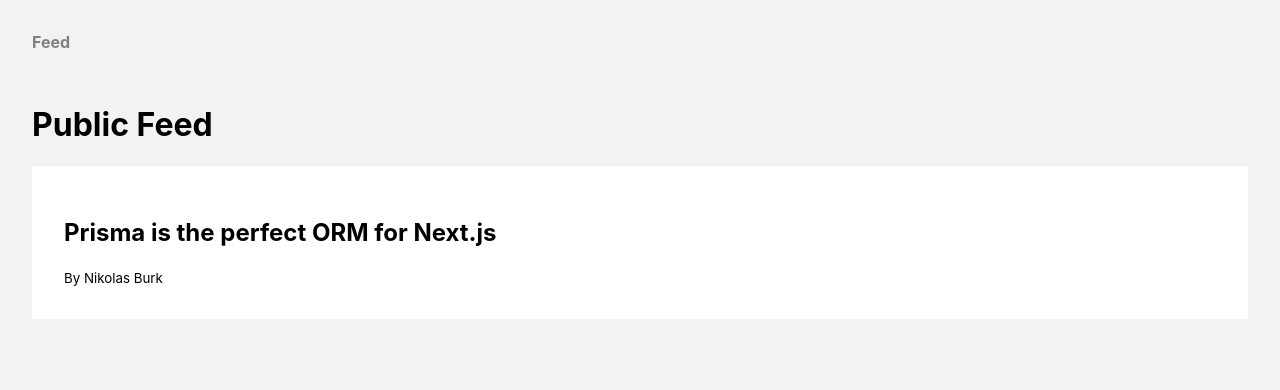
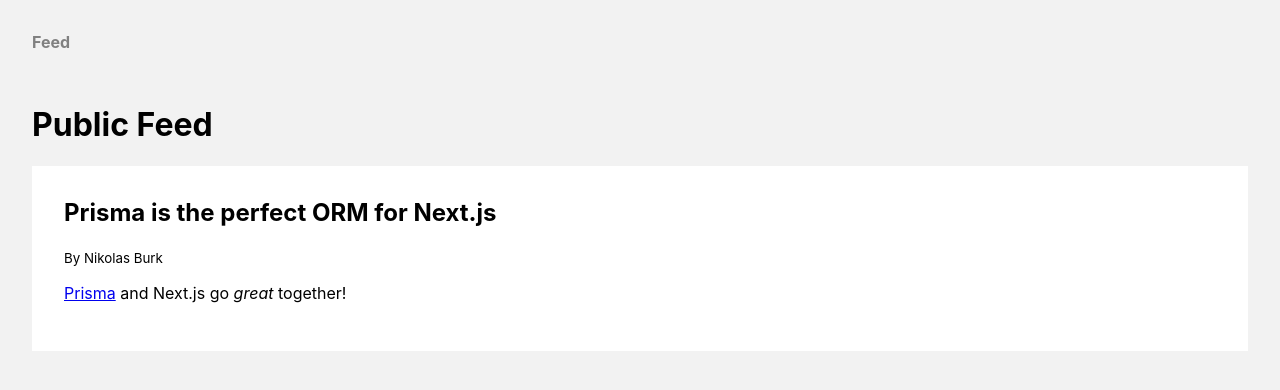
Before and after one commit to itorest/blog-nextjs-prisma, a Next.js app: page / in a window 1280 px wide. Shown: the top 390 px of the page. Built offline with nearby package versions, Linux system fonts and the light colour scheme.

Commit message:
feat: opt

```diff
--- a/components/Post.tsx
+++ b/components/Post.tsx
@@ -17,9 +17,9 @@
   const authorName = post.author ? post.author.name : "Unknown author";
   return (
     <div onClick={() => Router.push("/p/[id]", `/p/${post.id}`)}>
-      <h2>{post.title}</h2>
+      <h2 style={{ marginTop: 0 }}>{post.title}</h2>
       <small>By {authorName}</small>
-      <ReactMarkdown source={post.content} />
+      <ReactMarkdown>{post.content}</ReactMarkdown>
       <style jsx>{`
         div {
           color: inherit;
--- a/package.json
+++ b/package.json
@@ -19,6 +19,11 @@
   "devDependencies": {
     "@types/node": "16.11.12",
     "@types/react": "17.0.37",
+    "eslint": "8.4.1",
+    "eslint-config-next": "12.0.7",
+    "eslint-config-prettier": "^8.3.0",
+    "eslint-plugin-prettier": "^4.0.0",
+    "prettier": "^2.5.1",
     "typescript": "4.5.3"
   }
 }
--- a/pages/_app.tsx
+++ b/pages/_app.tsx
@@ -1,9 +1,7 @@
 import { AppProps } from "next/app";
 
 const App = ({ Component, pageProps }: AppProps) => {
-  return (
-    <Component {...pageProps} />
-  );
+  return <Component {...pageProps} />;
 };
 
 export default App;
--- a/pages/index.tsx
+++ b/pages/index.tsx
@@ -1,27 +1,11 @@
-import React from "react"
-import { GetStaticProps } from "next"
-import Layout from "../components/Layout"
-import Post, { PostProps } from "../components/Post"
-
-export const getStaticProps: GetStaticProps = async () => {
-  const feed = [
-    {
-      id: 1,
-      title: "Prisma is the perfect ORM for Next.js",
-      content: "[Prisma](https://github.com/prisma/prisma) and Next.js go _great_ together!",
-      published: false,
-      author: {
-        name: "Nikolas Burk",
-        email: "burk@prisma.io",
-      },
-    },
-  ]
-  return { props: { feed } }
-}
+import React from "react";
+import { GetStaticProps } from "next";
+import Layout from "../components/Layout";
+import Post, { PostProps } from "../components/Post";
 
 type Props = {
-  feed: PostProps[]
-}
+  feed: PostProps[];
+};
 
 const Blog: React.FC<Props> = (props) => {
   return (
@@ -40,10 +24,11 @@
         .post {
           background: white;
           transition: box-shadow 0.1s ease-in;
+          cursor: pointer;
         }
 
         .post:hover {
-          box-shadow: 1px 1px 3px #aaa;
+          box-shadow: 10px 10px 30px #ddd;
         }
 
         .post + .post {
@@ -51,7 +36,24 @@
         }
       `}</style>
     </Layout>
-  )
-}
+  );
+};
 
-export default Blog
+export default Blog;
+
+export const getStaticProps: GetStaticProps = async () => {
+  const feed = [
+    {
+      id: 1,
+      title: "Prisma is the perfect ORM for Next.js",
+      content:
+        "[Prisma](https://github.com/prisma/prisma) and Next.js go _great_ together!",
+      published: false,
+      author: {
+        name: "Nikolas Burk",
+        email: "burk@prisma.io",
+      },
+    },
+  ];
+  return { props: { feed } };
+};
```
Also changed, not shown: pages/p/[id].tsx (+19 -19 lines), .prettierrc.json (added), 2 other files (tests, documents, lock files or other folders).
